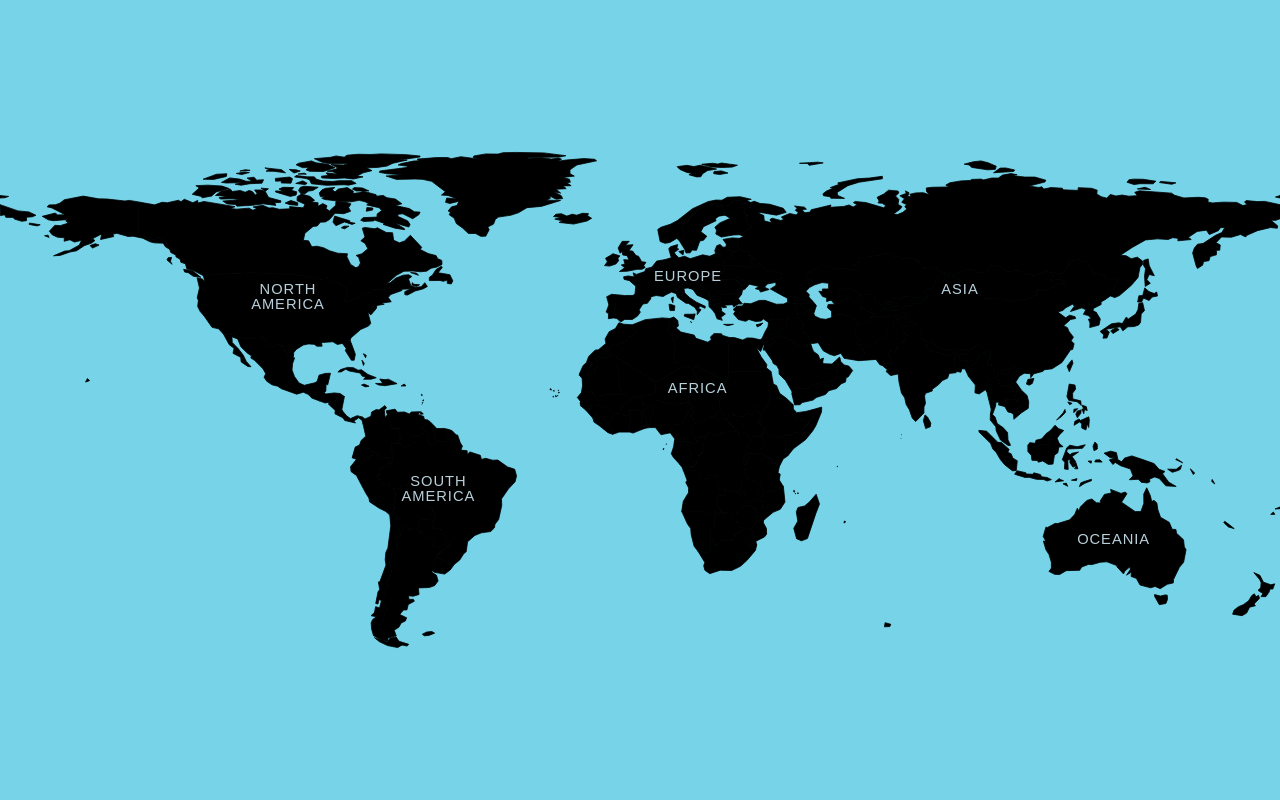
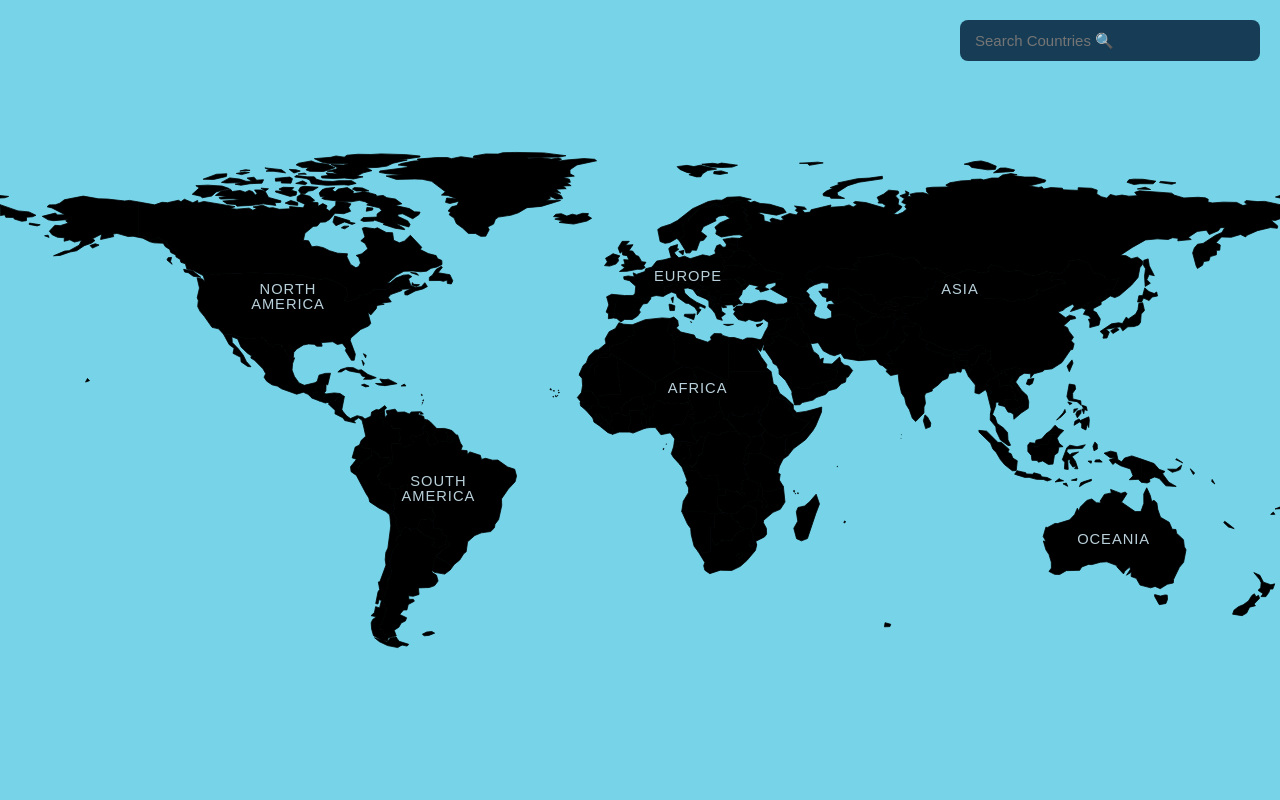
Before and after one commit to Jordan5534/GeoAtlas, a Django app: page / in a window 1280 px wide. Run offline with Django 5.2, Linux system fonts and the light colour scheme.

Commit message:
Add country search with dropdown and map navigation

```diff
--- a/countries/templates/countries/index.html
+++ b/countries/templates/countries/index.html
@@ -10,6 +10,13 @@
         <meta name="viewport" content="width=device-width, initial-scale=1.0">
     </head>
     <body>
+        <div id="search-container">
+            <input type="search" placeholder="Search Countries 🔍" autocomplete="off" aria-label="Search Countries" id="country-search">
+            <div id="search-results">
+
+            </div>
+        </div>
+
         <div id="world-map-container"></div>
         <div id="map-tooltip"></div>
         <button id="back-button" type="button">↩ Back to World</button>
--- a/static/countries/css/style.css
+++ b/static/countries/css/style.css
@@ -206,3 +206,56 @@ body {
 #world-map .continent-hover-group.shrinking .continent-outline {
     opacity: 0;
 }
+
+#search-container {
+    position: fixed;
+    top: 20px;
+    right: 20px;
+    z-index: 10;
+    width: 300px;
+}
+
+#country-search{
+    width: 100%;
+    box-sizing: border-box;
+    background-color: #173D56;
+    color: white;
+    border: none;
+    border-radius: 8px;
+    padding: 12px 15px;
+    font-size: 15px;
+    outline: none;
+}
+
+#country-search:focus-visible {
+    outline: 2px solid white;
+}
+
+#search-results {
+    background-color: #173D56;
+    border-radius: 8px;
+    margin-top: 5px;
+    overflow: hidden;
+    max-height: 250px;
+    overflow-y: auto;
+}
+
+.search-result {
+    display: block;
+    width: 100%;
+    background-color: #173D56;
+    color: white;
+    border: none;
+    padding: 12px 15px;
+    text-align: left;
+    font-size: 15px;
+    cursor: pointer;
+}
+
+.search-result:hover {
+    background-color: #285B78;
+}
+
+body:has(#world-map[data-view="country"]) #search-container {
+    display: none;
+}
--- a/static/countries/js/map-navigation.js
+++ b/static/countries/js/map-navigation.js
@@ -11,6 +11,18 @@ export function initializeNav(worldMap, geoguessrCountries, clearHighlights) {
         'OC': '1450 540 640 360',
         'NA': '0 105 900 510'
     };
+
+    function openCountry(countryPath) {
+        clearHighlights();
+        backButton.style.display = 'block';
+        worldMap.dataset.selectedContinent = countryPath.dataset.continent;
+        worldMap.dataset.view = 'country';
+        updateInteractiveCountries();
+        countryPath.style.removeProperty('fill');
+
+        backButton.textContent = '↩ Back to Continent';
+        zoomToCountry(worldMap, countryPath);
+    }
 
     function updateInteractiveCountries() {
         const currentView = worldMap.dataset.view;
@@ -101,17 +113,11 @@ export function initializeNav(worldMap, geoguessrCountries, clearHighlights) {
                     return;
                 }
                 if (clickedContinent === worldMap.dataset.selectedContinent) {
-                    clearHighlights();
-                    worldMap.dataset.view = 'country';
-                    updateInteractiveCountries();
-                    const clickedCountry = event.target;
-                    clickedCountry.style.removeProperty('fill');
-
-                    backButton.textContent = '↩ Back to Continent';
-                    zoomToCountry(worldMap, event.target);
+                    openCountry(event.target);
                 }
             }
         }
     });
     updateInteractiveCountries();
+    return openCountry;
 }
--- /dev/null
+++ b/static/countries/js/map-search.js
@@ -0,0 +1,35 @@
+export function initializeSearch(worldMap, countryData, geoguessrCountries, openCountry) {
+    const searchInput = document.getElementById('country-search');
+    const searchResults = document.getElementById('search-results');
+
+    searchInput.addEventListener('input', () => {
+        const searchQuery = searchInput.value.trim().toLowerCase();
+        searchResults.replaceChildren();
+        if (searchQuery === '') {
+            return;
+        }
+        const matches = Object.entries(countryData).filter(([code, country]) => {
+            return country.name.toLowerCase().includes(searchQuery) && Object.hasOwn(geoguessrCountries, code);
+        });
+        matches.forEach(([code, country]) => {
+            const resultButton  = document.createElement('button');
+
+            resultButton.type = 'button';
+            resultButton.textContent = country.name;
+            resultButton.classList.add('search-result');
+            searchResults.appendChild(resultButton);
+
+            resultButton.addEventListener('click', () => {
+                const countryPath = worldMap.querySelector(`#${code.toLowerCase()}`);
+                if (countryPath !== null) {
+                    searchInput.value = '';
+                    searchResults.replaceChildren();
+                    openCountry(countryPath);
+                }
+                else {
+                    console.warn(`No SVG path found for ${country.name}`);
+                }
+            });
+        });
+    });
+}
--- a/static/countries/js/map.js
+++ b/static/countries/js/map.js
@@ -4,6 +4,7 @@ import { initializeNav } from "./map-navigation.js";
 import { initializeMapTooltip } from "./map-tooltip.js";
 import { initializeMapLabels } from "./map-labels.js";
 import { initializeContinentOutlines } from "./map-continent-outline.js";
+import { initializeSearch } from "./map-search.js";
 
 document.addEventListener('DOMContentLoaded', () => {
     const map_container = document.getElementById('world-map-container');
@@ -26,10 +27,11 @@ document.addEventListener('DOMContentLoaded', () => {
                             const worldMap = document.getElementById('world-map');
                             worldMap.dataset.view = 'world';
                             const clearHighlights = initializeMapHover(worldMap, countryData, geoguessrCountries);
-                            initializeNav(worldMap, geoguessrCountries, clearHighlights);
+                            const openCountry = initializeNav(worldMap, geoguessrCountries, clearHighlights);
                             initializeMapTooltip(worldMap, geoguessrCountries);
                             initializeMapLabels(worldMap);
                             initializeContinentOutlines(worldMap);
+                            initializeSearch(worldMap, countryData, geoguessrCountries, openCountry);
                         });
                 });
         });
```
Also changed, not shown: static/countries/js/map-continent-hover.js (+0 -36 lines), static/countries/js/map-country-hover.js (+0 -19 lines), static/countries/js/map-hover.js (+0 -39 lines).
